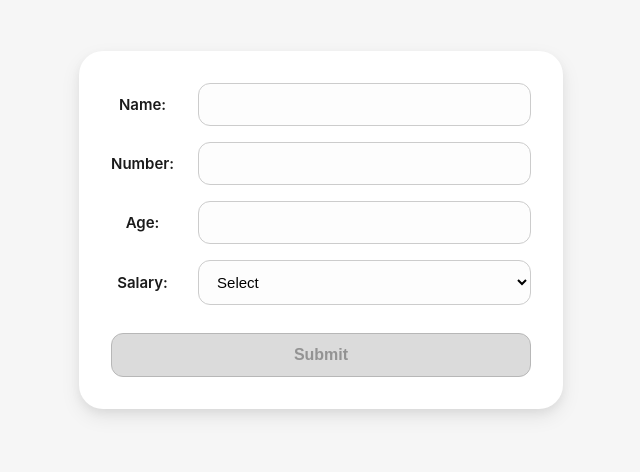
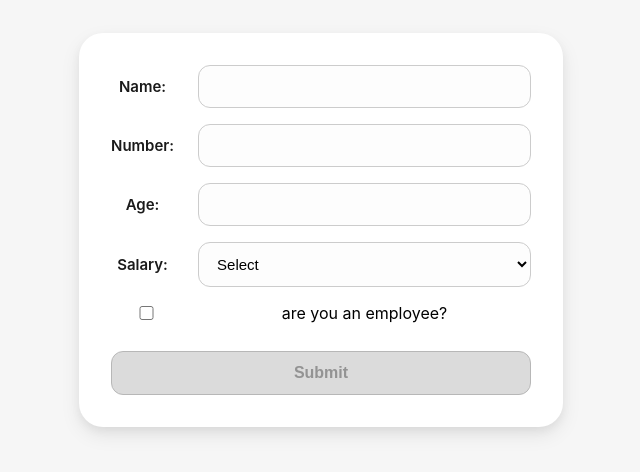
Before and after one commit to diya-thabet/react-tuto, a React (Create React App) app in the folder Project-form/form/: page / in a window 1280 px wide. Shown: the part 170-642 px from the top of the page, without its empty margins (319-959 px from the left). Built offline with nearby package versions, Linux system fonts and the light colour scheme.

Commit message:
check box

```diff
--- a/Project-form/form/src/formComponent/form.js
+++ b/Project-form/form/src/formComponent/form.js
@@ -7,6 +7,7 @@ export default function Form() {
     number: "",
     age: "",
     salary: "",
+    employee: false,
   });
 
   console.log(userForm);
@@ -21,7 +22,8 @@ export default function Form() {
       dhia.name === "" ||
       dhia.number === "" ||
       dhia.age === "" ||
-      dhia.salary === ""
+      dhia.salary === "" /*||
+      dhia.employee === false*/
     )
       return true;
     return false;
@@ -52,13 +54,10 @@ export default function Form() {
       <form onSubmit={handleSubmit}>
         <label htmlFor="name">name:</label>
         <input type="text" id="name" onChange={handleName} />
-
         <label htmlFor="number">number:</label>
         <input type="text" id="number" onChange={handleNumber} />
-
         <label htmlFor="age">age:</label>
         <input type="text" id="age" onChange={handleAge} />
-
         <label htmlFor="salary">salary:</label>
         <select id="salary" onChange={handleSalary}>
           <option value="">Select</option>
@@ -66,7 +65,13 @@ export default function Form() {
           <option value="medium">Medium</option>
           <option value="high">High</option>
         </select>
-
+        <input
+          type="checkbox"
+          onChange={(e) => {
+            setForm({ ...userForm, employee: e.target.checked });
+          }}
+        />{" "}
+        are you an employee?
         <button
           disabled={isDisabled()}
           onClick={(e) => {
```
